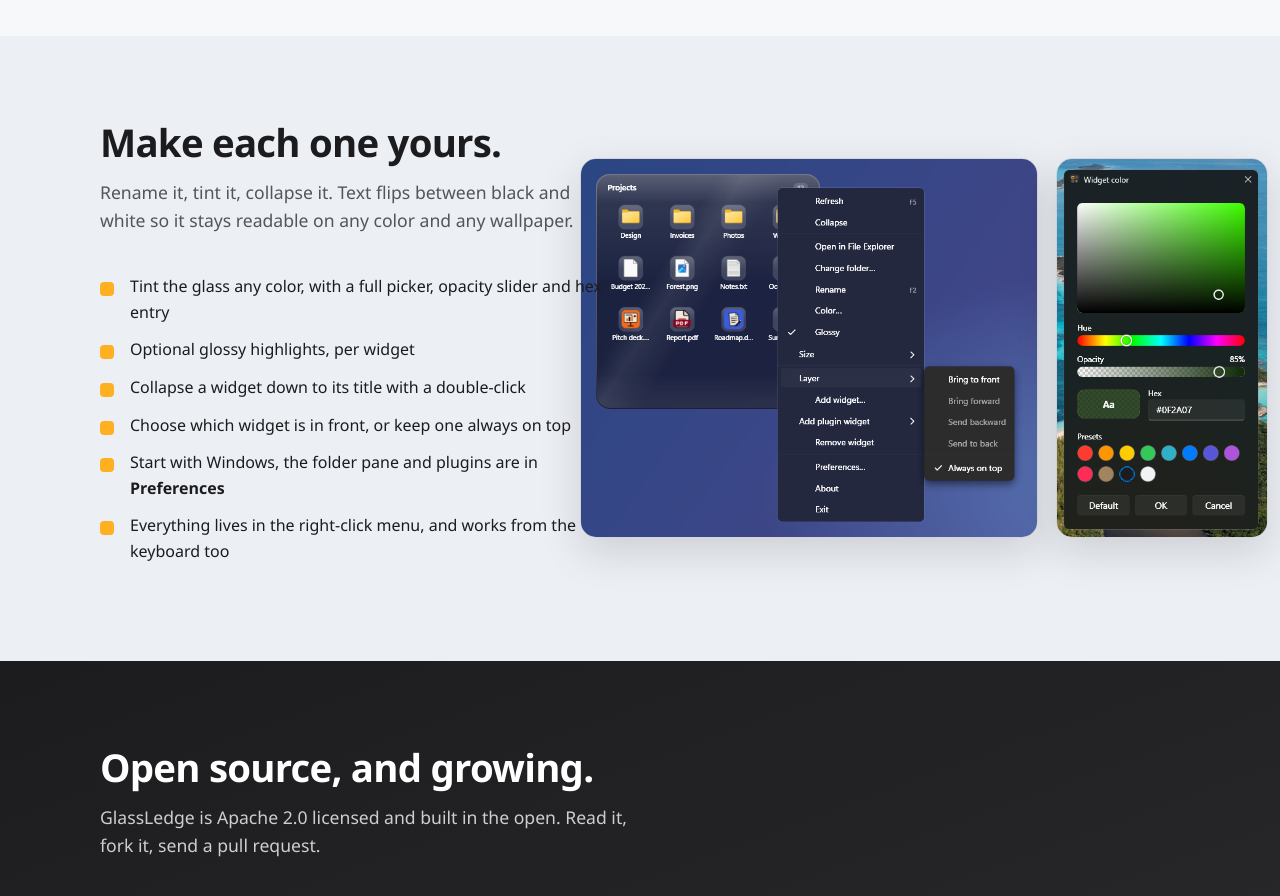
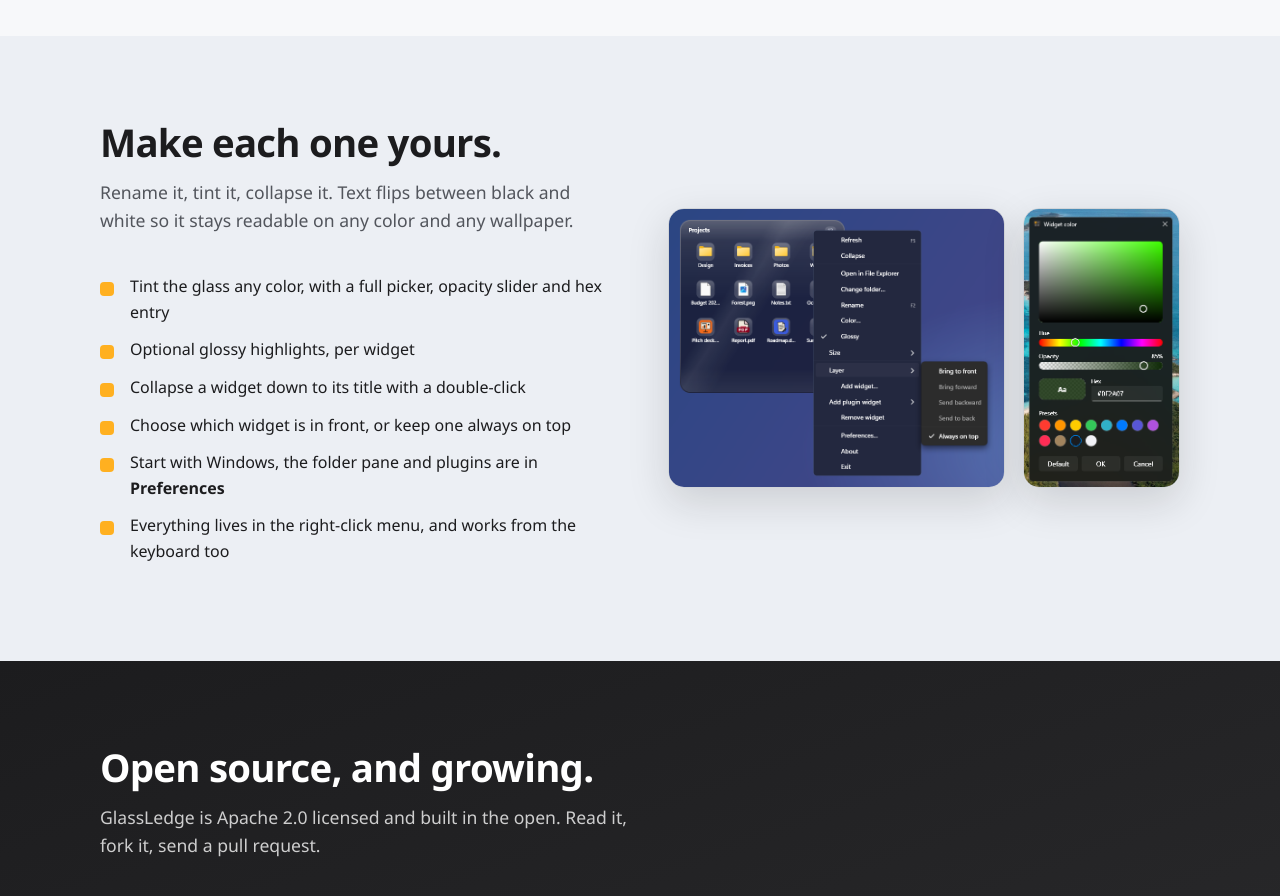
Before and after one commit to dah007/glass-ledge, a plain HTML site: page docs/index.html in a window 1280 px wide. Shown: the part 1740-2636 px from the top of the page. Drawn offline with Linux system fonts and the light colour scheme.

Commit message:
Website: stop the Customize images overlapping the text
The Layer menu screenshot is wider than the image it replaced, so the two
images at a fixed height no longer fit their half of the section and
spilled over the bullet list ("Preferences" ran under them). Let the
column and the images shrink to fit (min-width: 0, flexible width with
the aspect ratio kept).

Co-Authored-By: Claude Opus 5.5 <noreply@anthropic.com>

```diff
--- a/docs/styles.css
+++ b/docs/styles.css
@@ -62,8 +62,11 @@ h2 { font-size: clamp(1.7rem, 3.4vw, 2.4rem); letter-spacing: -.02em; line-heigh
 .card h3 { margin: 0 0 6px; font-size: 1.1rem; }
 .card p { margin: 0; color: var(--ink-soft); }
 .split { display: grid; grid-template-columns: 1fr 1fr; gap: 56px; align-items: center; }
+/* Grid and flex children default to min-width: auto, which lets wide images push past their column and over the
+   text beside them. min-width: 0 lets the column, and the images in it, shrink to fit instead. */
+.split > * { min-width: 0; }
 .split .pics { display: flex; gap: 18px; justify-content: center; align-items: flex-start; }
-.split .pics img { border-radius: 16px; border: 1px solid var(--line); box-shadow: 0 14px 40px rgba(28,28,30,.15); max-height: 380px; width: auto; }
+.split .pics img { border-radius: 16px; border: 1px solid var(--line); box-shadow: 0 14px 40px rgba(28,28,30,.15); max-height: 380px; width: auto; height: auto; min-width: 0; flex: 0 1 auto; }
 ul.ticks { list-style: none; padding: 0; margin: 0; }
 ul.ticks li { padding-left: 30px; position: relative; margin-bottom: 12px; }
 ul.ticks li::before { content: ""; position: absolute; left: 0; top: .5em; width: 14px; height: 14px; border-radius: 4px; background: var(--amber); }
```
